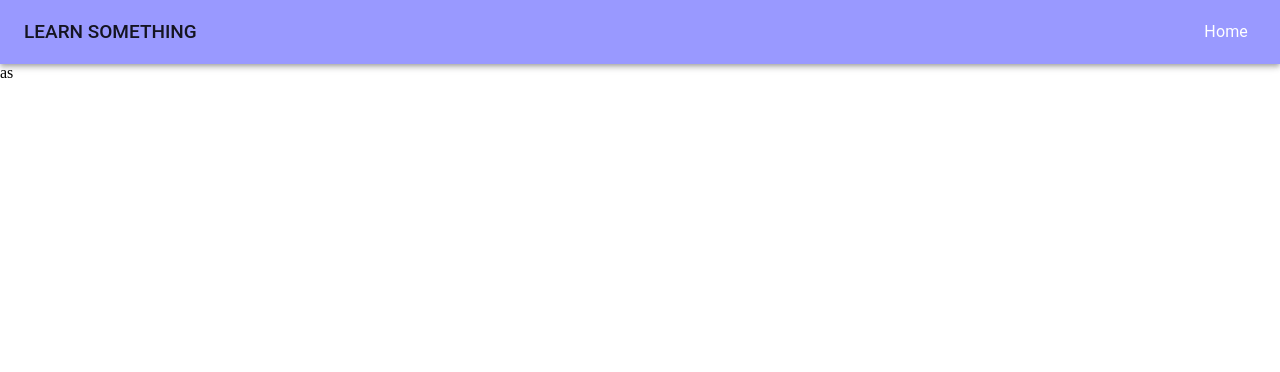
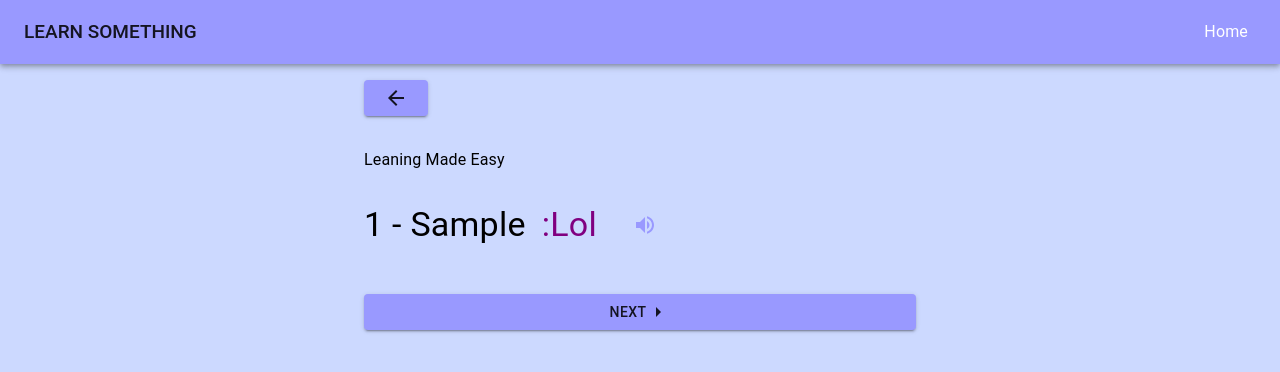
Before and after one commit to Parag0712/React-Learn-languages, a React (Vite) app: page /learning in a window 1280 px wide. Shown: the top 372 px of the page. Built offline with nearby package versions, Linux system fonts and the light colour scheme.

Commit message:
Learn Page Done

```diff
--- a/index.html
+++ b/index.html
@@ -11,6 +11,9 @@
       margin: 0;
       padding: 0;
     }
+    body{
+      background: #ccd9ff;
+    }
   </style>
   <body>
     <div id="root"></div>
--- a/src/components/Home.tsx
+++ b/src/components/Home.tsx
@@ -29,7 +29,7 @@ function Home() {
     }
 
     return (
-        <Container maxWidth={"sm"}>
+        <Container maxWidth={"sm"} >
             <Typography variant="h3" p={"2rem"} textAlign={"center"}>
                 Welcome Begin your journey of learning.
             </Typography>
--- a/src/components/Learning.tsx
+++ b/src/components/Learning.tsx
@@ -1,19 +1,57 @@
+import { ArrowBack, ArrowRight, NextPlan, VolumeOff, VolumeUp } from "@mui/icons-material";
+import { Button, Container, Stack, Typography } from "@mui/material";
 import { useState } from "react"
 import { useNavigate, useSearchParams } from "react-router-dom";
 
 
 function Learning() {
-    const [count,setCount] = useState<number>(0);
+    const [count, setCount] = useState<number>(0);
+    //Params
     const params = useSearchParams()[0].get("languages") as langType;
+    // UseNavigate
     const navigate = useNavigate();
+    // next Handler
+    const nextHandler = (): void => {
+        setCount((prev) => prev + 1);
+    }
 
-    console.log(params);
+    return (
+        <Container maxWidth="sm" sx={{ padding: "1rem" }}>
+            <Button
+                variant="contained"
+                onClick={
+                    count === 0 ? () => navigate("/")
+                        : () => setCount((prev) => prev - 1)
+                }
+            >
+                <ArrowBack></ArrowBack>
+            </Button>
 
-    const nextHandler = ():void=>{
-        setCount((prev)=>prev+1);
-    }
-    return (
-        <div>{params} as</div>
+            <Typography m={"2rem 0"}>
+                Leaning Made Easy
+            </Typography>
+
+            <Stack direction={"row"} spacing={"1rem"}>
+                <Typography variant="h4">
+                    {count + 1} - {"Sample"}
+                </Typography>
+                <Typography color={"purple"} variant="h4">
+                    :{"Lol"}
+                </Typography>
+                <Button sx={{ borderRadius: "50%" }}>
+                    <VolumeUp />
+                </Button>
+            </Stack>
+            <Button
+                sx={{ margin: "3rem 0" }}
+                variant="contained"
+                fullWidth
+                onClick={count === 7 ?()=>navigate("/quiz"):()=>setCount(prev=>prev+1)}
+                >
+                { count ===7 ? "Test":"Next"}
+                <ArrowRight />
+            </Button>
+        </Container>
     )
 }
 
```
